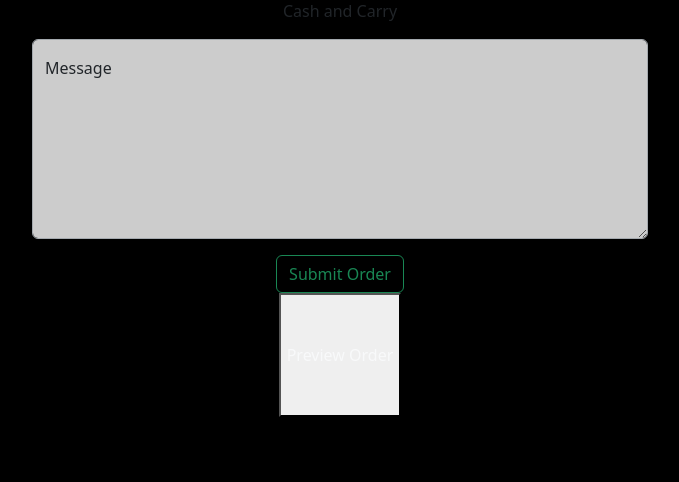
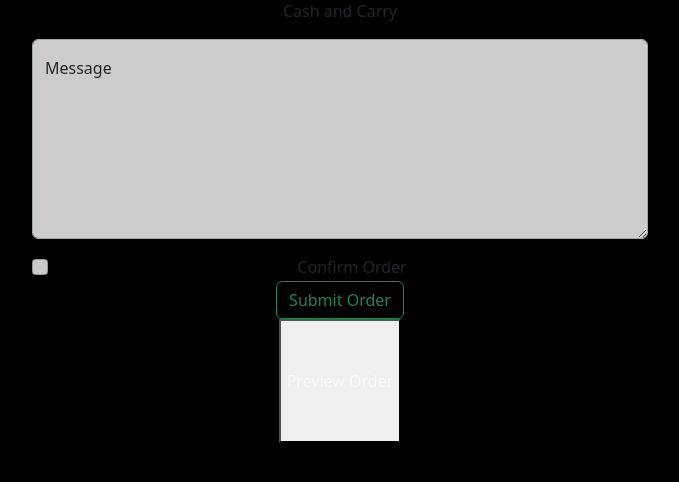
Before and after one commit to seandavidreed/inventory_manager, a Django app: page /inventory/finalize/ in a window 1280 px wide. Shown: the part 105-587 px from the top of the page, without its empty margins (300-979 px from the left). Run offline with Django 4.2, Linux system fonts and the light colour scheme; a user stored in the database is signed in; data comes from the database, SQL or seed files in the repository; both versions use the stored data as it was after the commit.

Commit message:
Add confirm checkbox to inventory form; Add exclude() to query in createPDF for submitting orders; Create analytics template and view and add them to urls.py

```diff
--- a/mysite/inventory/functions.py
+++ b/mysite/inventory/functions.py
@@ -12,7 +12,7 @@ def createPDF(orders=None, order_date=None):
     as_email = False
     if orders is None and order_date is None:
         as_email = True
-        orders = Order.objects.filter(date=datetime.datetime.now(), item__supplier__name='Cash and Carry')
+        orders = Order.objects.filter(date=datetime.datetime.now(), item__supplier__name='Cash and Carry').exclude(order_qty=0)
         order_date = str(datetime.datetime.now())
 
     # Create Bytestream buffer
--- a/mysite/inventory/urls.py
+++ b/mysite/inventory/urls.py
@@ -11,4 +11,5 @@ urlpatterns = [
     path('shop/', views.take_inventory, name='shop'),
     path('finalize/', views.finalize, name='finalize'),
     path('success/', views.success, name='success'),
+    path('analytics/', views.analytics, name='analytics'),
 ]
--- a/mysite/inventory/views.py
+++ b/mysite/inventory/views.py
@@ -52,6 +52,11 @@ def success(request):
 
 
 @login_required
+def analytics(request):
+    return render(request, 'inventory/analytics.html')
+
+
+@login_required
 def history(request):
     order_list = Order.objects.all().values('date').distinct().order_by('-date')
     return render(request, 'inventory/order-history.html', {'order_list': order_list})
--- a/mysite/templates/inventory/finalize.html
+++ b/mysite/templates/inventory/finalize.html
@@ -15,6 +15,15 @@
                     <textarea class="form-control" placeholder="Enter optional message here" id="send_message" name="message" style="height: 200px"></textarea>
                     <label for="send_message">Message</label>
                 </div>
+                <div class="form-check">
+                    <input class="form-check-input" type="checkbox" value="" id="invalidCheck" required>
+                    <label class="form-check-label" for="invalidCheck">
+                      Confirm Order
+                    </label>
+                    <div class="invalid-feedback">
+                      Please confirm the order.
+                    </div>
+                  </div>
                 <button type="submit" class="btn btn-outline-success">Submit Order</button>
             </form>
             <button class="link-light py-5">Preview Order</button>
```
Also changed, not shown: mysite/templates/inventory/analytics.html (added, +9 -0 lines), mysite/templates/inventory/dashboard.html (+8 -0 lines), mysite/db.sqlite3, 2 other files.
